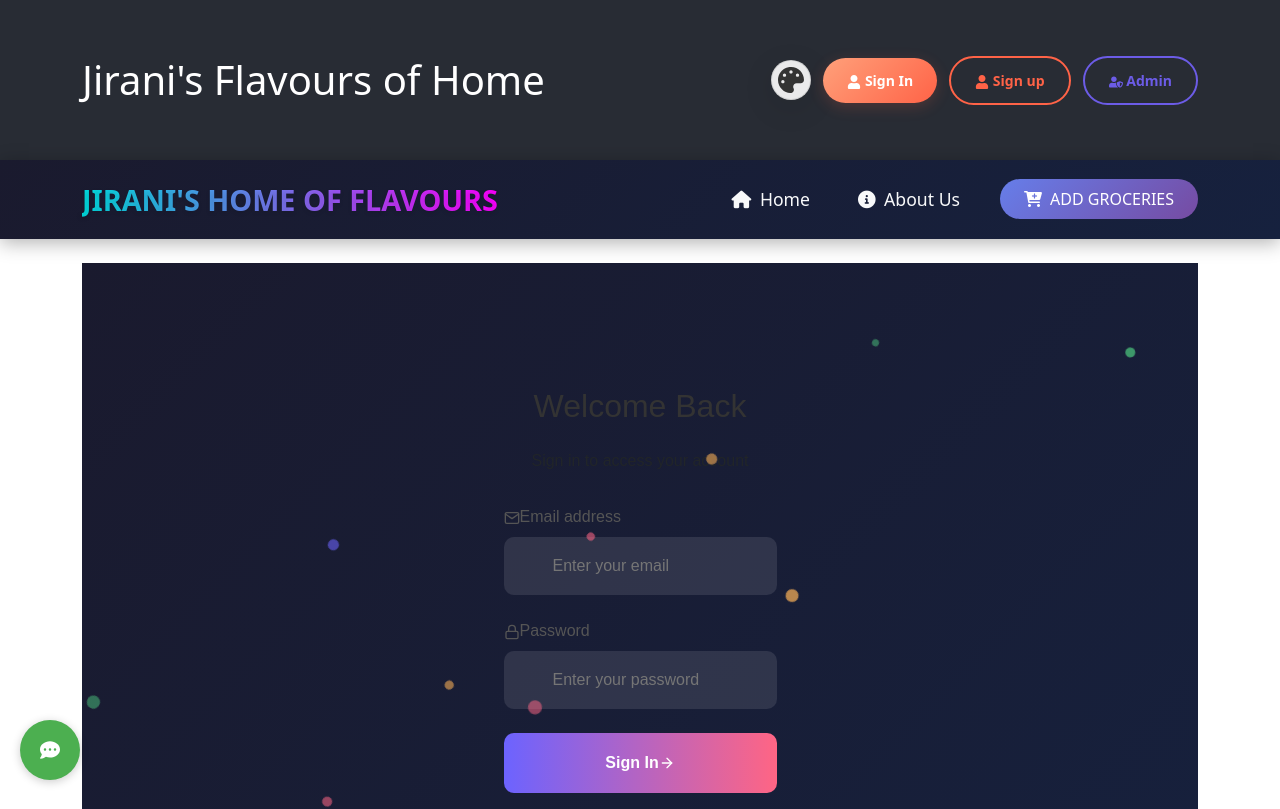
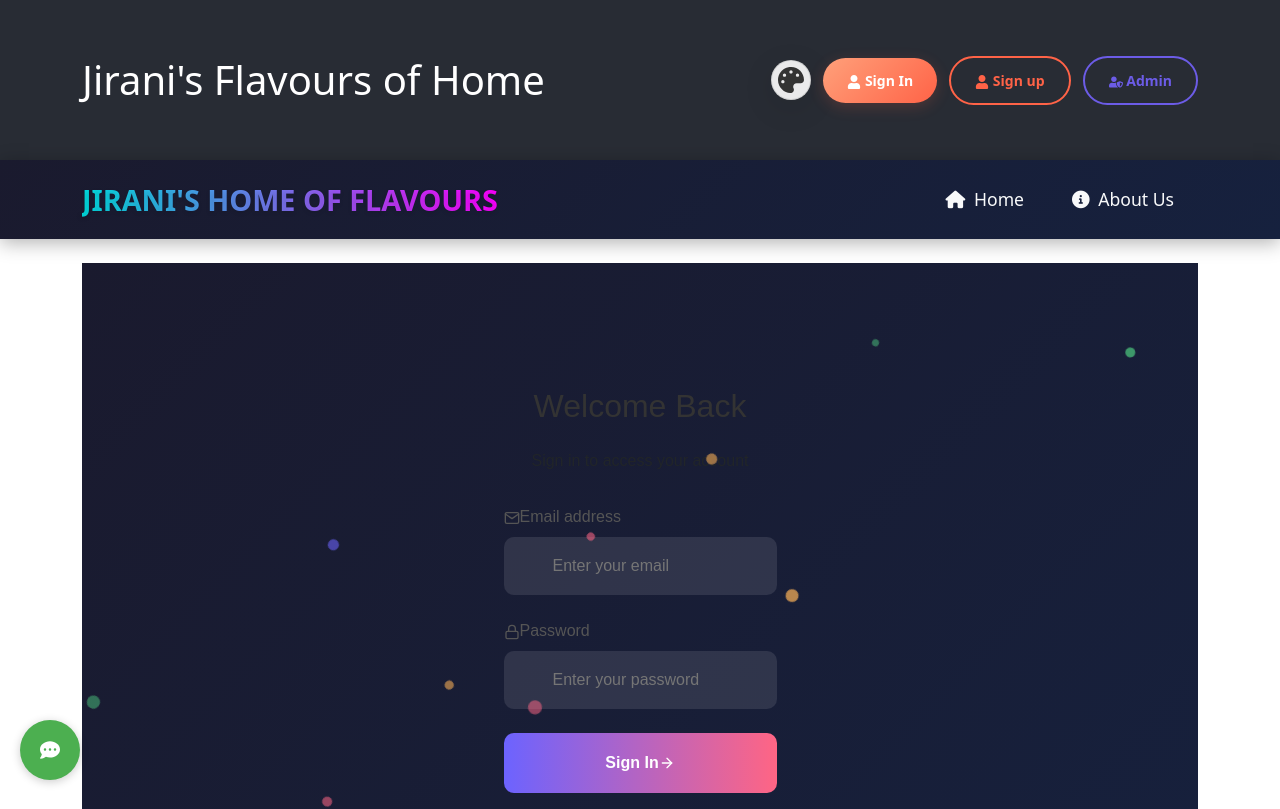
Before and after one commit to Mwailacoding/jirani-home-of-flavours, a React (Create React App) app: page /signin in a window 1280 px wide. Shown: the top 809 px of the page. Built offline with nearby package versions, Linux system fonts and the light colour scheme.

Commit message:
second commit

```diff
--- a/src/components/Navbar.jsx
+++ b/src/components/Navbar.jsx
@@ -89,25 +89,8 @@ function Navbar() {
                   whileHover={{ scale: 1.05 }}
                   whileTap={{ scale: 0.95 }}
                 >
-                  <Link
-                    className="nav-link btn rounded-pill px-4 ms-3 position-relative overflow-hidden"
-                    to="/addgroceries"
-                    style={{
-                      fontWeight: '500',
-                      background: 'linear-gradient(135deg, #667eea 0%, #764ba2 100%)',
-                      border: 'none',
-                      transition: 'all 0.3s ease',
-                      color: 'white'
-                    }}
-                  >
-                    <i className="fas fa-cart-plus me-1"></i> ADD GROCERIES
-                    <motion.span
-                      className="position-absolute top-0 left-0 w-full h-full bg-white opacity-0"
-                      style={{ borderRadius: '50px' }}
-                      whileHover={{ opacity: 0.2 }}
-                      transition={{ duration: 0.3 }}
-                    />
-                  </Link>
+
+
                 </motion.div>
               </li>
             )}
```
